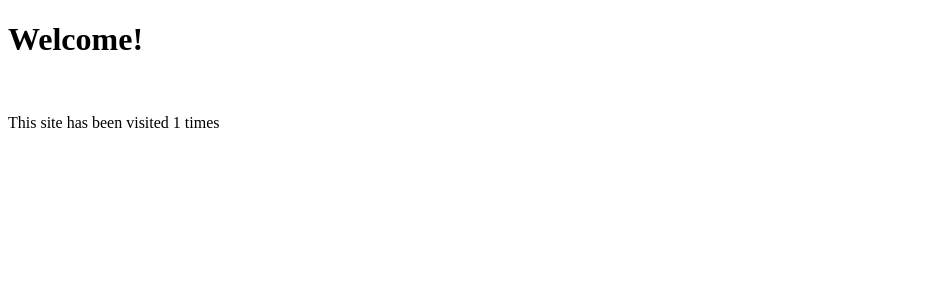
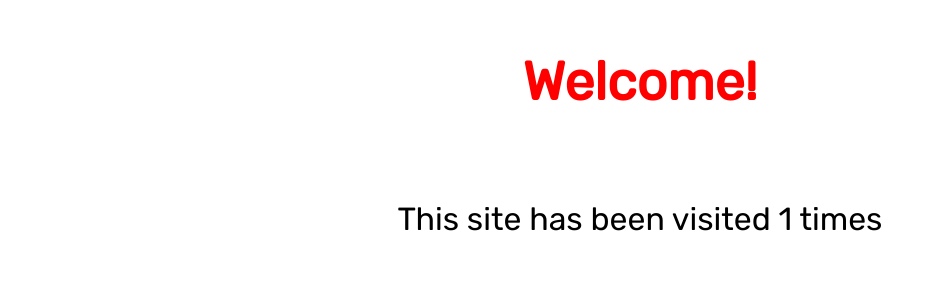
Before and after one commit to MorelLaw228/sample-webapp, a Python web app: template templates/index.html in a window 1280 px wide. Shown: the top 300 px of the page, without its empty margins (0-936 px from the left). Run offline with Jinja, Linux system fonts and the light colour scheme; the template is opened without the code that fills it: most values are stand-ins (such as "Sample title", 1, 10 or a date in 2020).

Commit message:
First commit

```diff
--- a/templates/index.html
+++ b/templates/index.html
@@ -3,11 +3,36 @@
 <head>
     <meta charset="UTF-8">
     <title>Flask Test App</title>
+    <link rel="preconnect" href="https://fonts.googleapis.com">
+    <link rel="preconnect" href="https://fonts.gstatic.com" crossorigin>
+    <link href="https://fonts.googleapis.com/css2?family=Rubik&display=swap" rel="stylesheet">
 </head>
 <body>
+
     <div>
         <h1>Welcome!</h1><br>
         <p>This site has been visited {{ count }} times</p>
     </div>
 </body>
+
+<style>
+    *  {
+        font-family:"Rubik","sans-serif";
+        }
+
+    div {
+           text-align:center;
+           margin-top:50px;
+        }
+
+    h1 {
+        color: red;
+        font-size: 40pt;
+        }
+
+     p {
+          font-size: 24pt;
+        }
+
+</style>
 </html>
```
Also changed, not shown: app.py (added).
